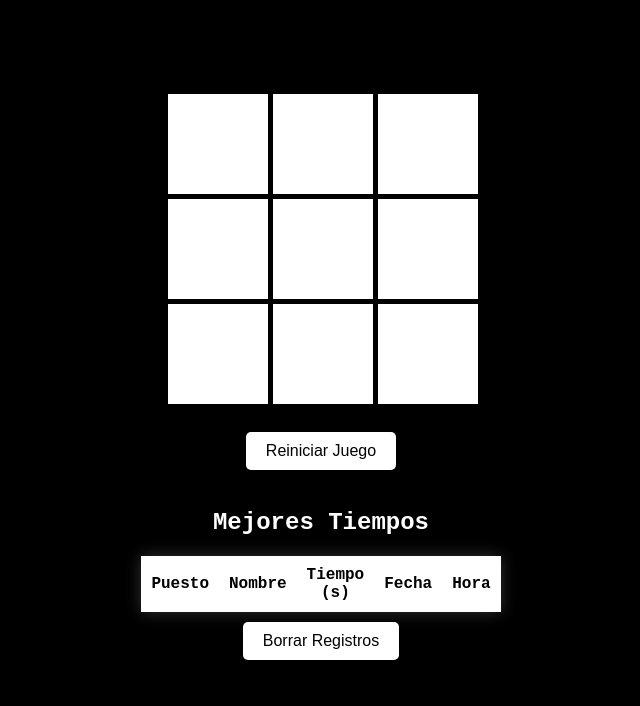
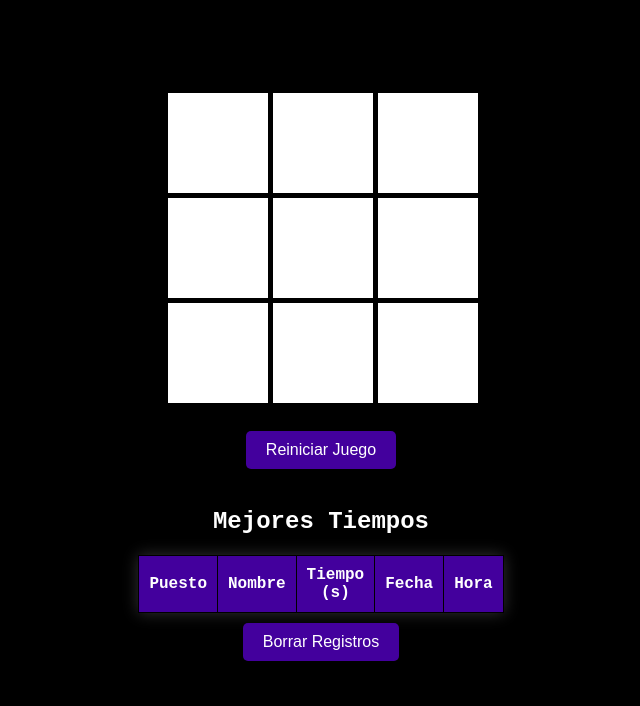
Before and after one commit to ABarbosa03/ABarbosa03.github.io, a plain HTML site: page index.html in a window 1280 px wide. Shown: the part 94-800 px from the top of the page, without its empty margins (319-959 px from the left). Drawn offline with Linux system fonts and the light colour scheme.

Commit message:
Update style.css

```diff
--- a/style.css
+++ b/style.css
@@ -10,6 +10,7 @@ body {
 }
 
 .header {
+    font-family: 'Poppins', sans-serif;
     width: 100%;
     background-color: #000;
     color: #fff;
@@ -62,9 +63,11 @@ body {
 }
 
 #leaderboard th {
-    background-color: #fff;
-    color: #000;
+    background-color: #43009d;
+    border: 1px solid #000;
+    color: #fff;
     padding: 10px;
+    text-align: center;
 }
 
 #leaderboard td {
@@ -87,8 +90,8 @@ body {
     padding: 10px 20px;
     font-size: 1em;
     cursor: pointer;
-    background-color: #fff;
-    color: #000;
+    background-color: #43009d;
+    color: #fff;
     border: none;
     border-radius: 5px;
 }
```
